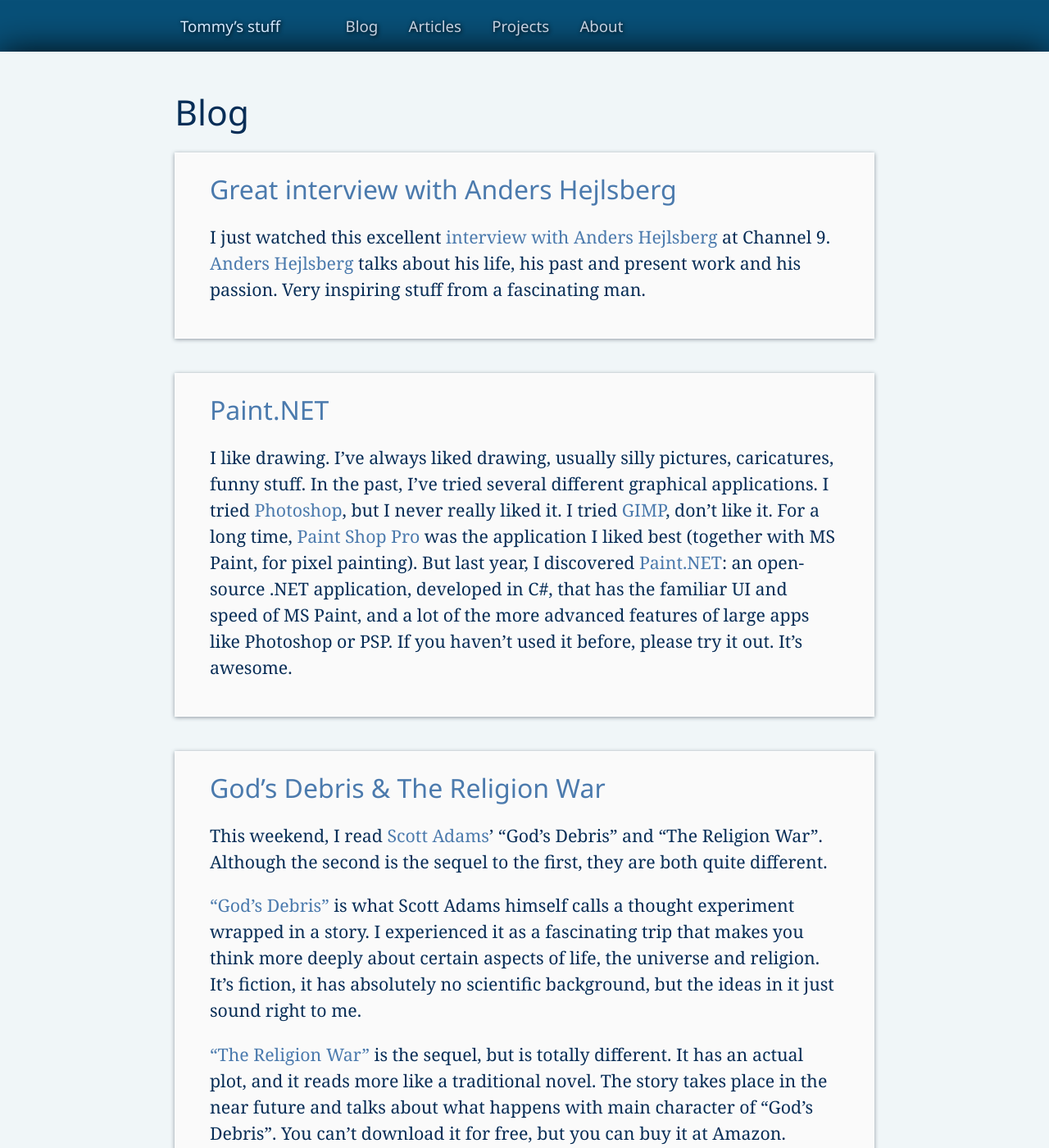
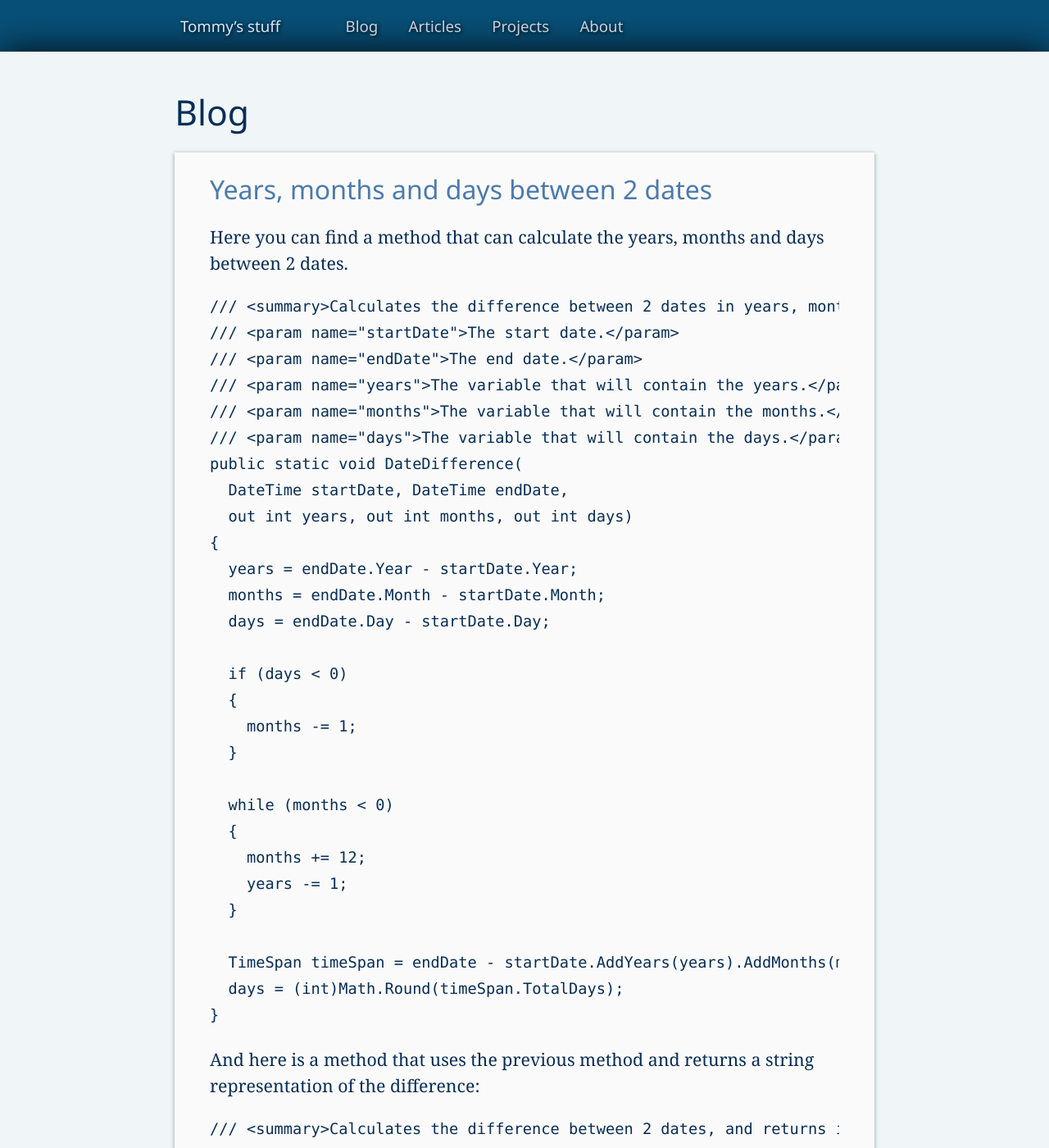
Before and after one commit to tommy-carlier/www.tcx.be, a Jekyll site: the page built from blog/index.html, in a window 1280 px wide and 1400 px high. Shown: the whole window at 82% size. Built offline with Jekyll 4.4.1, drawn with Linux system fonts in a browser that asks for light colours; the list of posts is cut into pages by our own code; some of the changed text lies outside the part shown.

Commit message:
Added post

````diff
--- /dev/null
+++ b/_posts/2006-02-17-years-months-days.md
@@ -0,0 +1,57 @@
+---
+layout: post
+title: Years, months and days between 2 dates
+---
+
+Here you can find a method that can calculate the years, months and days between 2 dates.
+
+```csharp
+/// <summary>Calculates the difference between 2 dates in years, months and days.</summary>
+/// <param name="startDate">The start date.</param>
+/// <param name="endDate">The end date.</param>
+/// <param name="years">The variable that will contain the years.</param>
+/// <param name="months">The variable that will contain the months.</param>
+/// <param name="days">The variable that will contain the days.</param>
+public static void DateDifference(
+  DateTime startDate, DateTime endDate,
+  out int years, out int months, out int days)
+{
+  years = endDate.Year - startDate.Year;
+  months = endDate.Month - startDate.Month;
+  days = endDate.Day - startDate.Day;
+
+  if (days < 0)
+  {
+    months -= 1;
+  }
+
+  while (months < 0)
+  {
+    months += 12;
+    years -= 1;
+  }
+
+  TimeSpan timeSpan = endDate - startDate.AddYears(years).AddMonths(months);
+  days = (int)Math.Round(timeSpan.TotalDays);
+}
+```
+
+And here is a method that uses the previous method and returns a string representation of the difference:
+
+```csharp
+/// <summary>Calculates the difference between 2 dates, and returns it as a formatted string.</summary>
+/// <param name="startDate">The start date.</param>
+/// <param name="endDate">The end date.</param>
+/// <returns>The formatted string that represents the calculated difference.</returns>
+
+public static string DateDifferenceToString(DateTime startDate, DateTime endDate)
+{
+  int years, months, days;
+  DateDifference(startDate, endDate, out years, out months, out days);
+
+  return
+    ((years != 0 ? years.ToString() + "y " : "") +
+    (months != 0 ? months.ToString() + "m " : "") +
+    (days != 0 ? days.ToString() + "d" : "")).TrimEnd();
+}
+```
--- a/articles/index.html
+++ b/articles/index.html
@@ -27,7 +27,7 @@
       <li><a href="{% post_url 2004-10-20-round-float-to-precision %}">Rounding a floating point value to a certain precision</a></li>
       <li><a href="{% post_url 2005-04-02-fast-formatting-of-values %}">Fast formatting of values in .NET</a></li>
       <li><a href="{% post_url 2005-10-14-stream-reading-writing %}">Reading from and writing to a Stream</a></li>
-      <li>Years, months and days between 2 dates</li>
+      <li><a href="{% post_url 2006-02-17-years-months-days %}">Years, months and days between 2 dates</a></li>
       <li>Filtering numbers out of a string</li>
       <li>Formatting a file size</li>
       <li>Reading data from an embedded resource</li>
````
